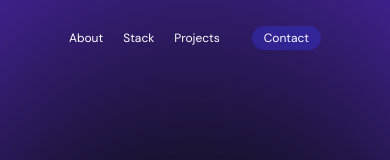
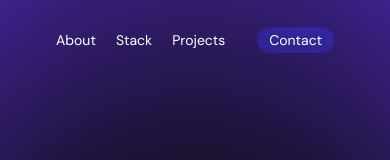
Before and after one commit to Kubanec01/Jakub_Roman_Portfolio, a React (Vite) app: page / in a window 390 px wide. Shown: the top 160 px of the page. Built offline with nearby package versions, Linux system fonts and the light colour scheme; a web font is replaced by a local one.

Commit message:
fixing visual bugs

```diff
--- a/src/components/Navbar.tsx
+++ b/src/components/Navbar.tsx
@@ -20,7 +20,7 @@ const Navbar = () => {
                     }
             `}
       >
-        <ul className="max-w-[800px] w-[90%] py-[14px] mx-auto flex justify-center items-center lg:gap-[50px] sm:gap-[40px] gap-[20px] lg:text-lg sm:text-base text-xs">
+        <ul className="max-w-[800px] w-[90%] py-[14px] mx-auto flex justify-center items-center lg:gap-[50px] sm:gap-[40px] gap-[20px] lg:text-lg sm:text-base text-sm">
           <li>
             <a
               href="#author-info-section"
--- a/src/pages/components/Skills/SkillsSection.tsx
+++ b/src/pages/components/Skills/SkillsSection.tsx
@@ -25,8 +25,8 @@ const SkillsSection = () => {
                 initial="hidden"
                 whileInView="visible"
                 viewport={{
-                  once: true,
-                  amount: 0.9,
+                  once: false,
+                  amount: 0.2,
                 }}
                 transition={{ duration: 0.4 + index * 0.1 }}
                 variants={{
```
